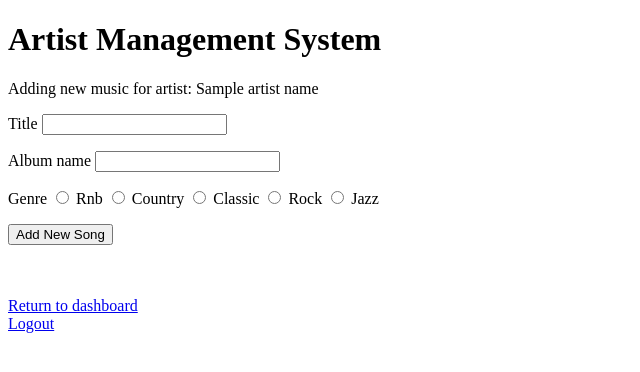
After one commit to Kunjung/Artist-Management-System, a Flask app: template templates/add_music.html in a window 1280 px wide. The commit adds this page. Shown: the top 372 px of the page, without its empty margins (0-640 px from the left). Run offline with Flask 3, Linux system fonts and the light colour scheme; the template is opened without the code that fills it: most values are stand-ins (such as "Sample title", 1, 10 or a date in 2020); some libraries are stand-ins or nearby versions.

Commit message:
added api to add new music for specific artist

```diff
--- a/app.py
+++ b/app.py
@@ -369,6 +369,42 @@ def list_artist_songs(artist_id):
                 return f"Artist not found: {artist_id}"
     return redirect(url_for('home'))
 
+@app.route('/add_music/<int:artist_id>', methods=['GET', 'POST'])
+def add_music(artist_id):
+    if "username" in session and "userrole" in session:
+        username = session["username"]
+        userrole = session["userrole"]
+        if userrole in ("super_admin", "artist_manager", "artist"):
+            if request.method == "POST":
+                # add new user and redirect to manage_users dashboard
+                title = request.form["title"]
+                album_name = request.form["album_name"]
+                genre = request.form["genre"]
+
+                music_data = {
+                    'artist_id': artist_id,
+                    'title': title,
+                    'album_name': album_name,
+                    'genre': genre
+                }
+
+                # after validation is correct, create a new entry of the data in the user table
+                cursor = create_cursor()
+                # validation completed, and email is new. so can create the new user in user table
+                cursor.execute(f'''
+                        INSERT INTO music (artist_id, title, album_name, genre, created_at, updated_at)
+                            values({artist_id}, '{title}', '{album_name}', '{genre}', now(), now())
+                        ''')
+                mysql.connection.commit()
+                return redirect(url_for('list_artist_songs', artist_id=artist_id))
+            elif request.method == "GET":
+                cursor = create_cursor()
+                cursor.execute(f"SELECT * FROM artist where id={artist_id} LIMIT 1")
+                artist_info = cursor.fetchone()
+                artist_name = artist_info['name']
+                return render_template("add_music.html", artist_id=artist_id, artist_name=artist_name)
+    return redirect(url_for('home'))
+
 @app.route('/edit_music/<id>')
 def edit_music(id):
     if "username" in session and "userrole" in session:
--- /dev/null
+++ b/templates/add_music.html
@@ -0,0 +1,36 @@
+{% extends "base.html" %}
+
+{% block content %}
+  <p>Adding new music for artist: {{artist_name}}</p>
+  <form action="{{url_for('add_music', artist_id=artist_id)}}" method="post">
+    <p>
+        <label>Title</label>
+        <input type="text" name="title" required>
+    </p>
+    <p>
+        <label>Album name</label>
+        <input type="text" name="album_name" required>
+    </p>
+    <p>
+        <label>Genre</label>
+        <input type="radio" name="genre" value="rnb">
+        <label>Rnb</label>
+        <input type="radio" name="genre" value="country">
+        <label>Country</label>
+        <input type="radio" name="genre" value="classic">
+        <label>Classic</label>
+        <input type="radio" name="genre" value="rock">
+        <label>Rock</label>
+        <input type="radio" name="genre" value="jazz">
+        <label>Jazz</label>
+    </p>
+    <p>
+        <input type="submit" value="Add New Song">
+    </p>
+  </form>
+  <br/>
+  <br/>
+  <a href="{{url_for('dashboard')}}">Return to dashboard</a>
+  <br/>
+  <a href="{{url_for('logout')}}">Logout</a>
+{% endblock %}
--- a/templates/list_artist_songs.html
+++ b/templates/list_artist_songs.html
@@ -3,6 +3,7 @@
 {% block content %}
   <p>Name: {{username}}</p>
   <p>Role: {{userrole}}</p>
+  <h3><a href="{{url_for('add_music', artist_id=artist_id)}}">Add New Song</a></h3>
   <h3>Song List by Artist: {{artist_name}}</h3>
   <table style="border: 1px solid black; border-style: dotted;">
     <tr>
```
